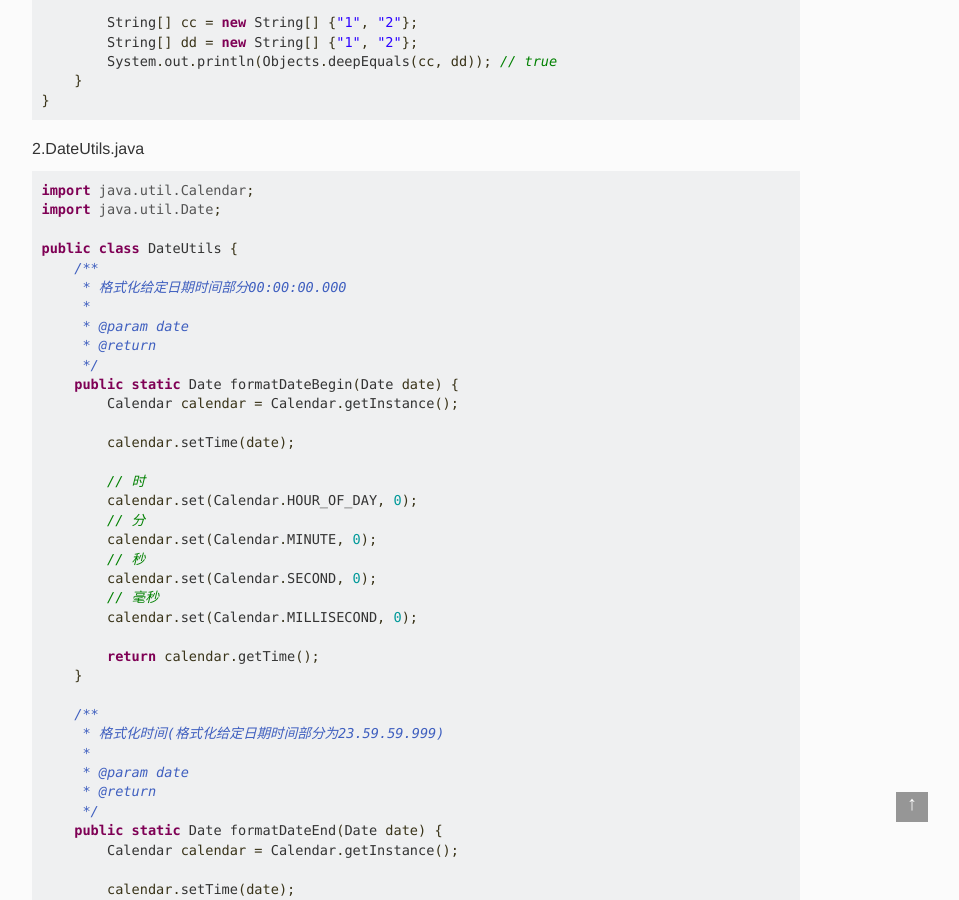
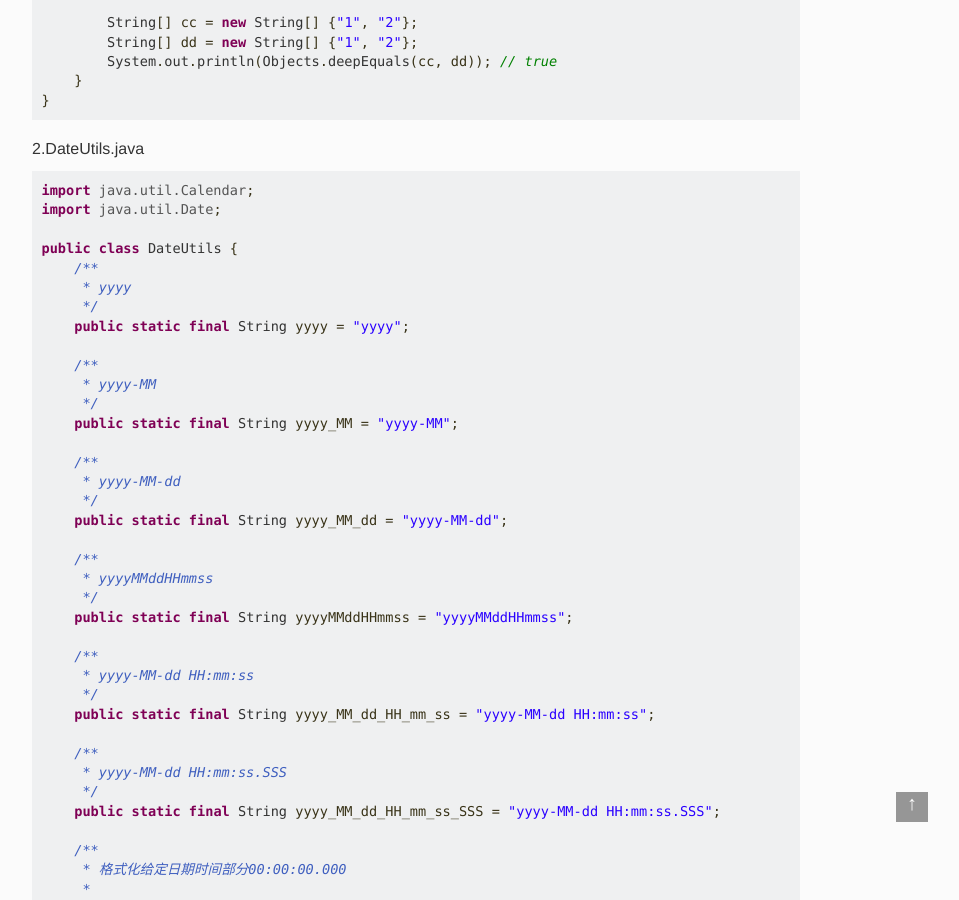
Before and after one commit to svygh123/svygh123.github.io, a Jekyll site: the page built from _posts/2019-07-25-Java常用类库.md, in a window 1280 px wide and 900 px high, scrolled down 505 px. Shown: the whole window, without its empty margins (224-1183 px from the left). Built offline with Jekyll 4.4.1, drawn with Linux system fonts in a browser that asks for light colours; Markdown is read by kramdown in place of the engine named in the settings; comment, search, counter and statistics services are not loaded.

Commit message:
Update 2019-07-25-Java常用类库.md

```diff
--- a/_posts/2019-07-25-Java常用类库.md
+++ b/_posts/2019-07-25-Java常用类库.md
@@ -46,6 +46,36 @@
 import java.util.Date;
 
 public class DateUtils {
+    /**
+     * yyyy
+     */
+    public static final String yyyy = "yyyy";
+
+    /**
+     * yyyy-MM
+     */
+    public static final String yyyy_MM = "yyyy-MM";
+
+    /**
+     * yyyy-MM-dd
+     */
+    public static final String yyyy_MM_dd = "yyyy-MM-dd";
+
+    /**
+     * yyyyMMddHHmmss
+     */
+    public static final String yyyyMMddHHmmss = "yyyyMMddHHmmss";
+
+    /**
+     * yyyy-MM-dd HH:mm:ss
+     */
+    public static final String yyyy_MM_dd_HH_mm_ss = "yyyy-MM-dd HH:mm:ss";
+
+    /**
+     * yyyy-MM-dd HH:mm:ss.SSS
+     */
+    public static final String yyyy_MM_dd_HH_mm_ss_SSS = "yyyy-MM-dd HH:mm:ss.SSS";
+
     /**
      * 格式化给定日期时间部分00:00:00.000
      *
```
